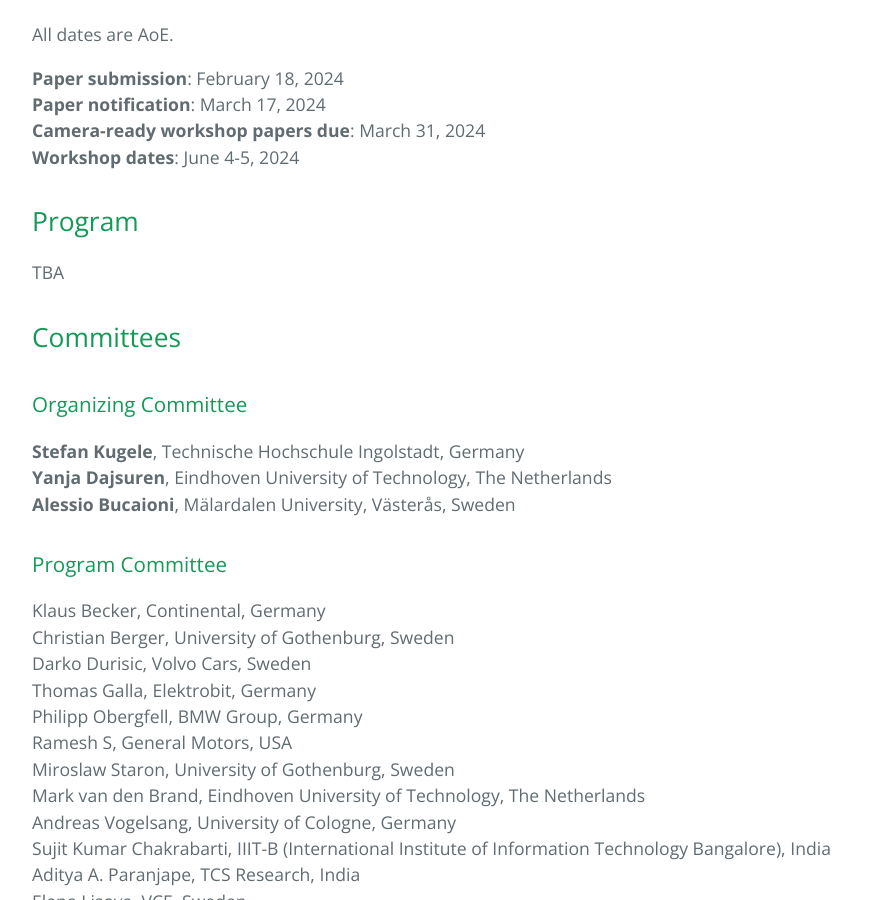
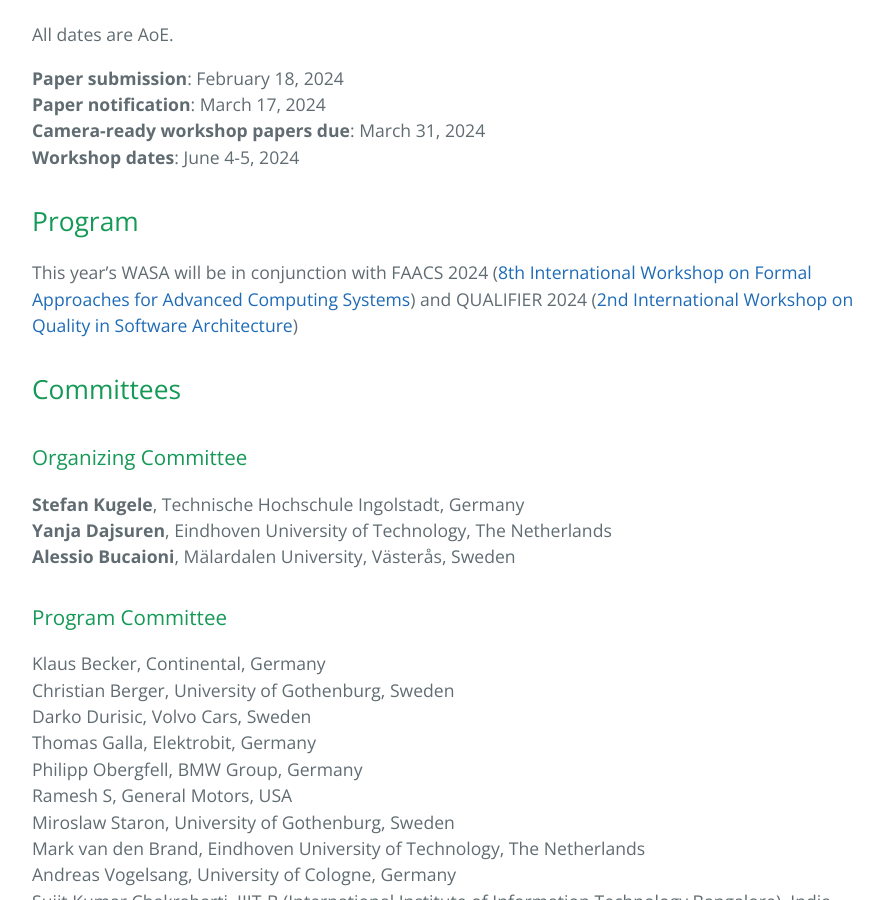
Before and after one commit to WASA-Workshop/2024, a Jekyll site: the page built from index.md, in a window 1280 px wide and 900 px high, scrolled down 2270 px. Shown: the whole window, without its empty margins (192-1075 px from the left). Built offline with Jekyll 4.4.1, drawn with Linux system fonts in a browser that asks for light colours; our own code applies the rules of GitHub Pages for plain Markdown files.

Commit message:
Update index.md

```diff
--- a/index.md
+++ b/index.md
@@ -57,7 +57,7 @@ All dates are AoE.
 
 ## Program
 
-TBA
+This year's WASA will be in conjunction with FAACS 2024 ([8th International Workshop on Formal Approaches for Advanced Computing Systems](https://faacs-workshop.github.io/2024/)) and QUALIFIER 2024 ([2nd International Workshop on Quality in Software Architecture](https://qualifier-workshop.github.io))
 
 ## Committees
 
```
